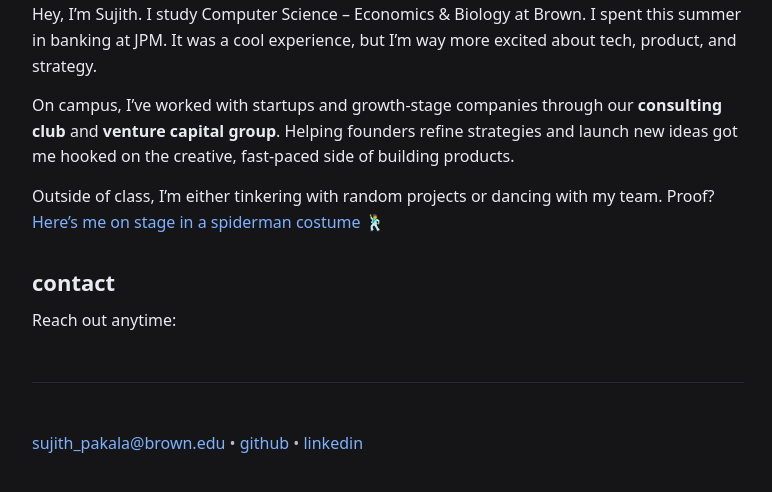
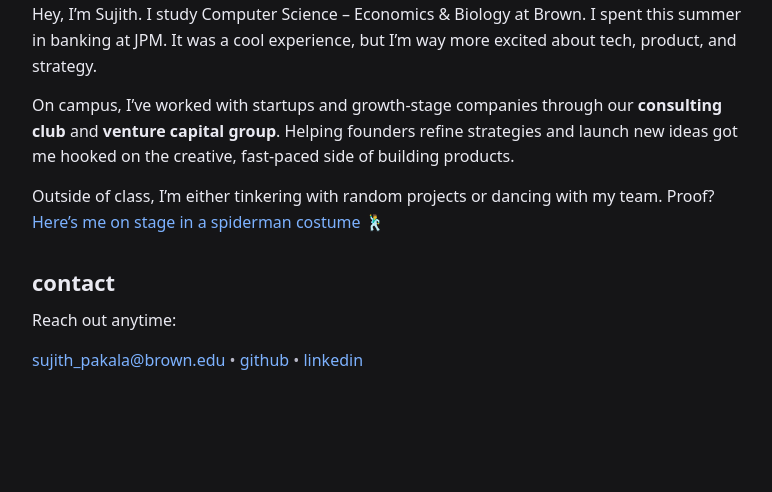
Before and after one commit to sujithpakala/sujithpakala.github.io, a plain HTML site: page index.html in a window 1280 px wide. Shown: the part 144-636 px from the top of the page, without its empty margins (252-1024 px from the left). Drawn offline with Linux system fonts and the light colour scheme.

Commit message:
Update index.html

```diff
--- a/index.html
+++ b/index.html
@@ -27,7 +27,6 @@
     .muted{color:var(--muted)}
     a{color:var(--link); text-decoration:none}
     a:hover{text-decoration:underline}
-    hr{border:0; border-top:1px solid var(--rule); margin:48px 0}
     @media (max-width:520px){
       h1{font-size:28px}
     }
@@ -47,9 +46,6 @@
 
     <div class="section-title">contact</div>
     <p>Reach out anytime:</p>
-
-    <hr />
-
     <p class="muted">
       <a href="mailto:sujith_pakala@brown.edu">sujith_pakala@brown.edu</a> •
       <a href="https://github.com/sujithpakala">github</a> •
```
